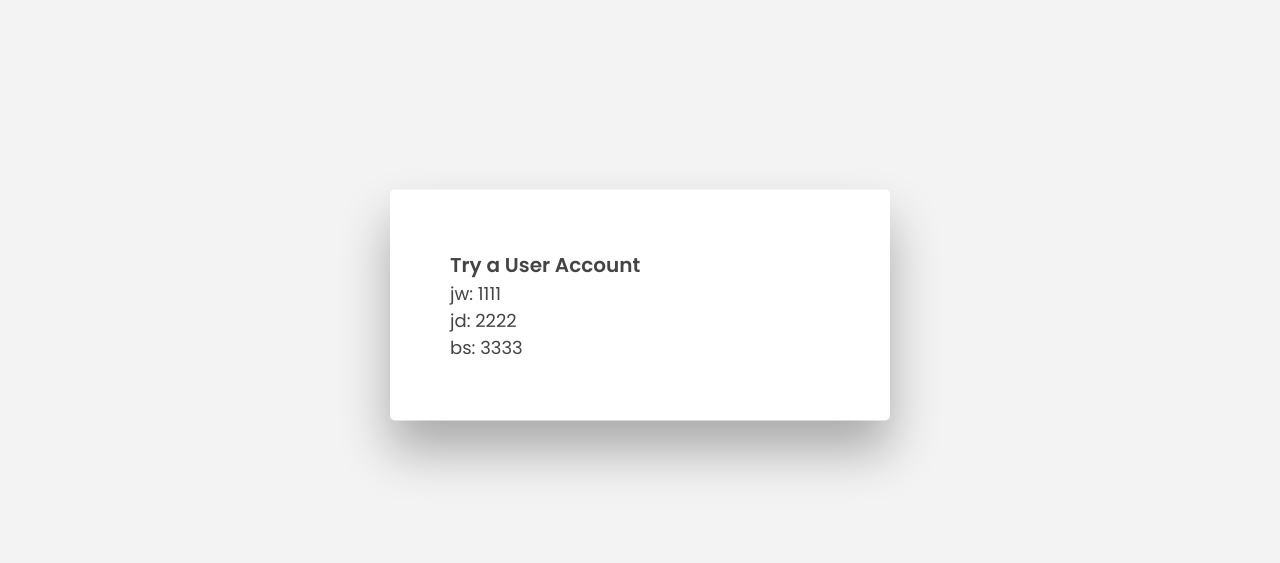
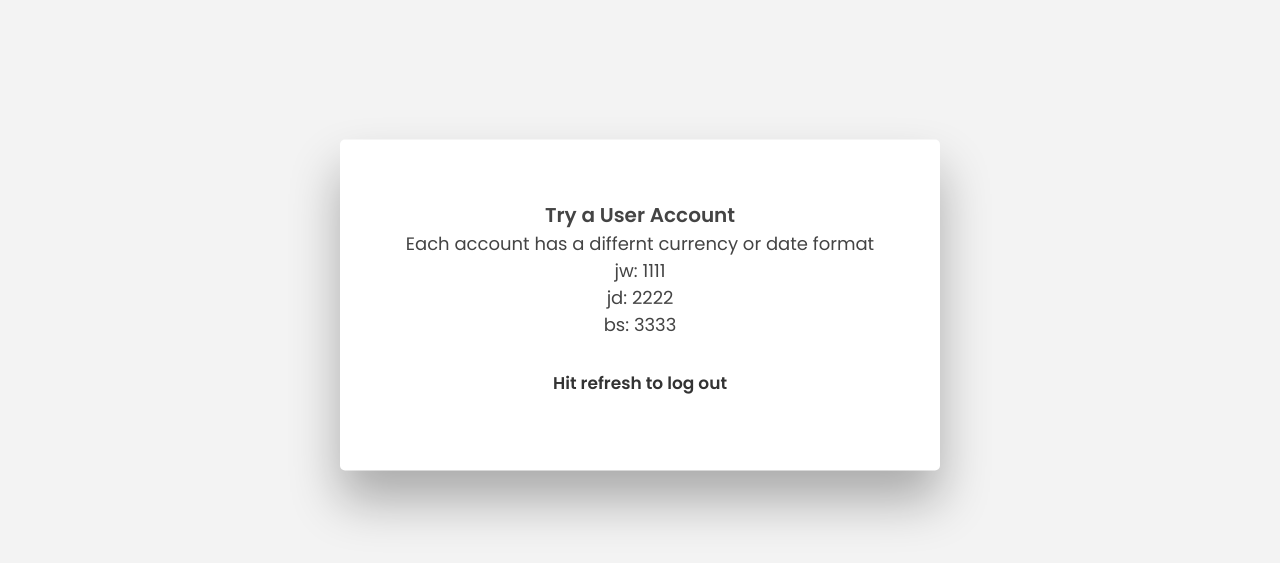
Before and after one commit to Waters1993/javascript-DOM-Manipulation, a plain HTML site: page index.html in a window 1280 px wide. Shown: the part 95-658 px from the top of the page. Drawn offline with Linux system fonts and the light colour scheme.

Commit message:
Refactor

```diff
--- a/index.html
+++ b/index.html
@@ -38,11 +38,15 @@
 
     <div class="modal">
       <h1>Try a User Account</h1>
+      <p>Each account has a differnt currency or date format</p>
       <p>
         jw: 1111 <br />
         jd: 2222 <br />
         bs: 3333
       </p>
+      <br />
+      <br />
+      <h2>Hit refresh to log out</h2>
     </div>
 
     <main class="app">
--- a/style.css
+++ b/style.css
@@ -93,13 +93,19 @@ nav {
   top: 50%;
   left: 50%;
   transform: translate(-50%, -50%);
-  width: 50rem;
+  width: 60rem;
 
   background-color: white;
   padding: 6rem;
   border-radius: 5px;
   box-shadow: 0 3rem 5rem rgba(0, 0, 0, 0.3);
   z-index: 10;
+}
+
+.modal h2,
+h1,
+p {
+  text-align: center;
 }
 
 p {
```
Also changed, not shown: images/login.PNG, images/login1.PNG (deleted), images/login2.PNG (deleted).
